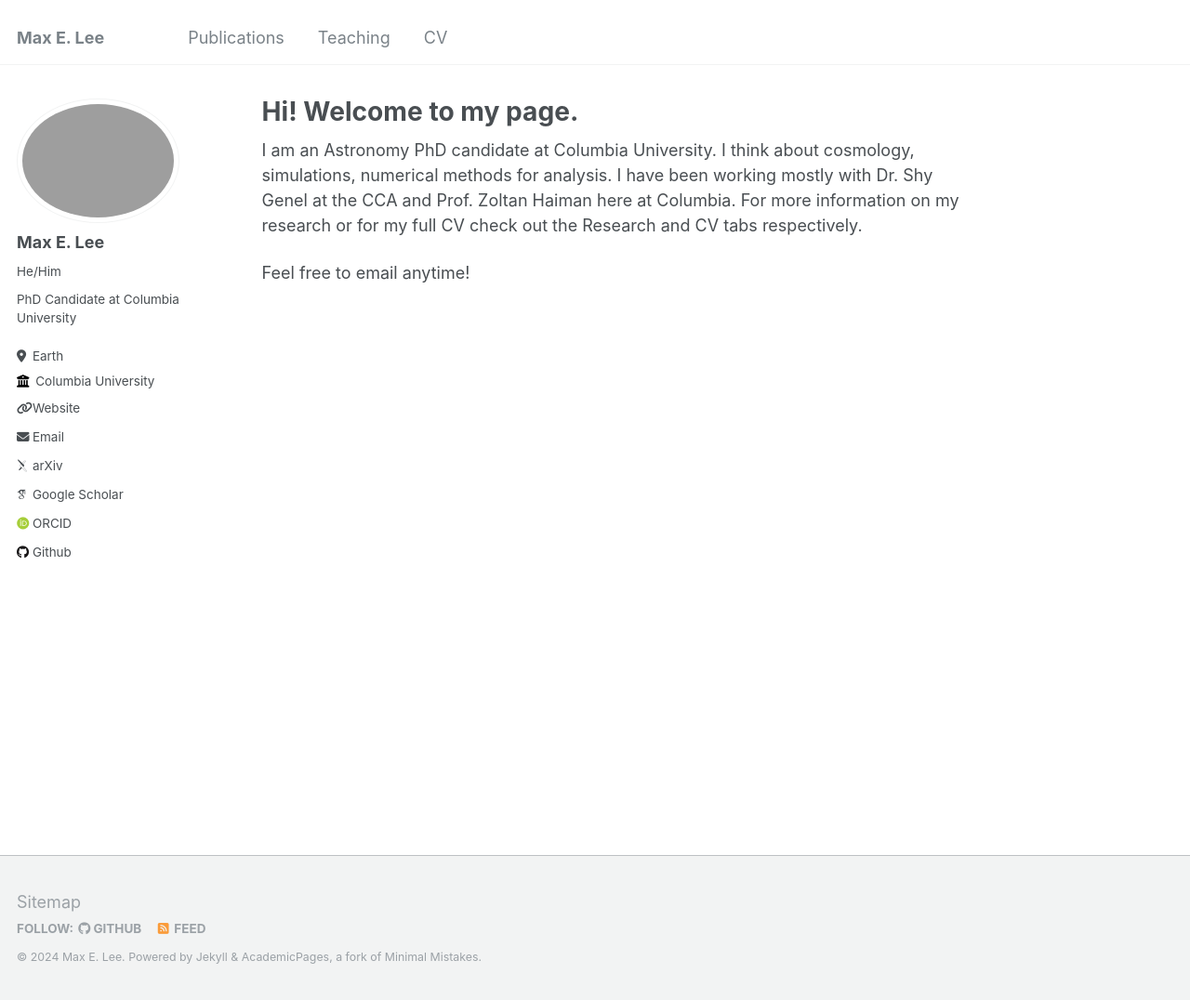
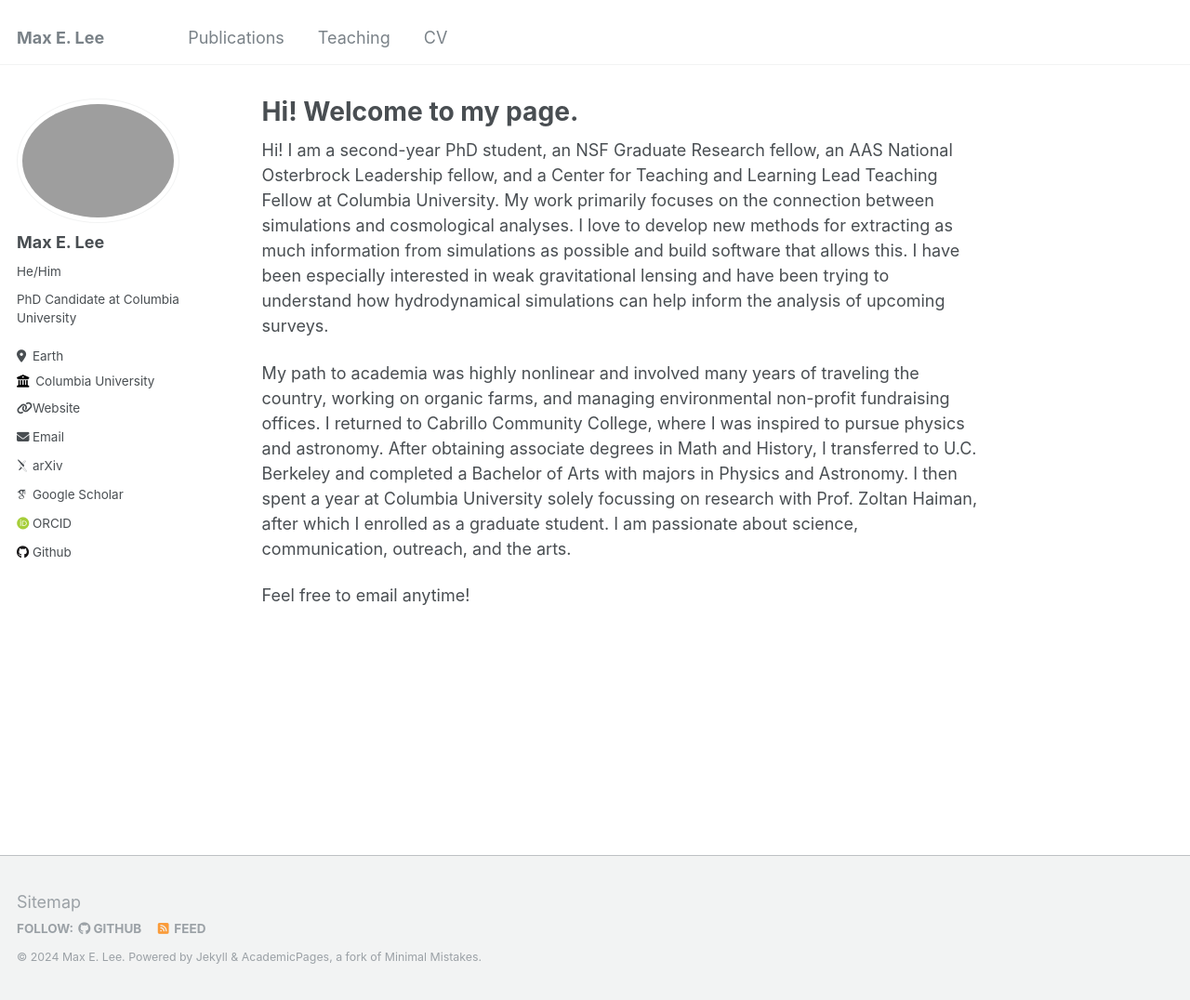
Before and after one commit to Maxelee/Maxelee.github.io, a Jekyll site: the page built from _pages/about.md, in a window 1280 px wide and 1076 px high. Shown: the whole window at 93% size. Built offline with Jekyll 4.4.1, drawn with Linux system fonts in a browser that asks for light colours; some web fonts are replaced.

Commit message:
Update about.md

```diff
--- a/_pages/about.md
+++ b/_pages/about.md
@@ -7,6 +7,8 @@ redirect_from:
   - /about.html
 ---
 
-I am an Astronomy PhD candidate at Columbia University. I think about cosmology, simulations, numerical methods for analysis. I have been working mostly with Dr. Shy Genel at the CCA and Prof. Zoltan Haiman here at Columbia. For more information on my research or for my full CV check out the Research and CV tabs respectively.
+Hi! I am a second-year PhD student, an NSF Graduate Research fellow, an AAS National Osterbrock Leadership fellow, and a Center for Teaching and Learning Lead Teaching Fellow at Columbia University. My work primarily focuses on the connection between simulations and cosmological analyses. I love to develop new methods for extracting as much information from simulations as possible and build software that allows this. I have been especially interested in weak gravitational lensing and have been trying to understand how hydrodynamical simulations can help inform the analysis of upcoming surveys.
+
+My path to academia was highly nonlinear and involved many years of traveling the country, working on organic farms, and managing environmental non-profit fundraising offices. I returned to Cabrillo Community College, where I was inspired to pursue physics and astronomy. After obtaining associate degrees in Math and History, I transferred to U.C. Berkeley and completed a Bachelor of Arts with majors in Physics and Astronomy. I then spent a year at Columbia University solely focussing on research with Prof. Zoltan Haiman, after which I enrolled as a graduate student. I am passionate about science, communication, outreach, and the arts.
 
 Feel free to email anytime!
```
